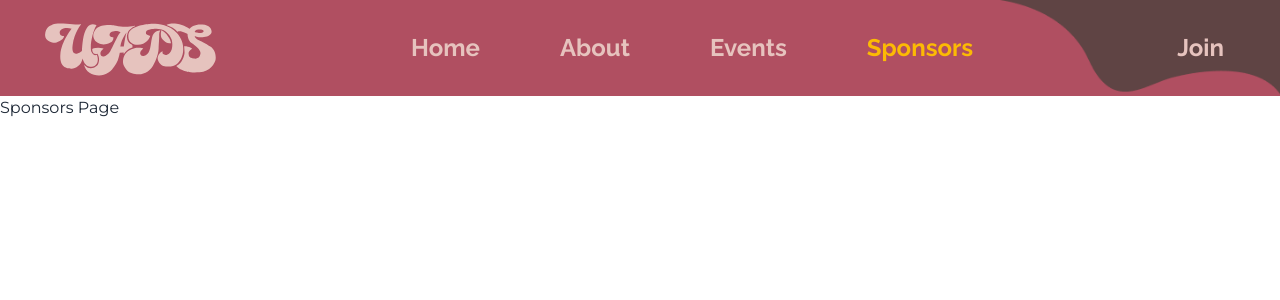
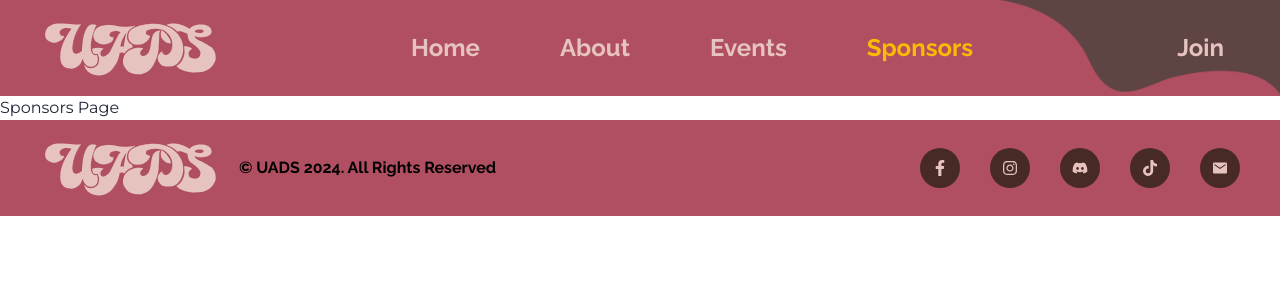
Before and after one commit to UoaWDCC/uads-member-app-v2, a React (Vite) app in the folder web/: page /sponsors in a window 1280 px wide. Shown: the top 300 px of the page. Built offline with nearby package versions, Linux system fonts and the light colour scheme.

Commit message:
UADS-62 feat: Added footer to all pages

```diff
--- a/web/src/pages/About.tsx
+++ b/web/src/pages/About.tsx
@@ -1,10 +1,12 @@
 import Navbar from "../components/Navbar";
+import Footer from "../components/Footer";
 
 export default function About() {
 	return (
 		<div>
 			<Navbar />
 			<h1> About Us Page</h1>
+			<Footer />
 		</div>
 	);
 }
--- a/web/src/pages/Event.tsx
+++ b/web/src/pages/Event.tsx
@@ -1,10 +1,12 @@
 import Navbar from "../components/Navbar";
+import Footer from "../components/Footer";
 
 export default function Event() {
 	return (
 		<div>
 			<Navbar />
 			<h1> Events Page</h1>
+			<Footer />
 		</div>
 	);
 }
--- a/web/src/pages/Home.tsx
+++ b/web/src/pages/Home.tsx
@@ -1,5 +1,5 @@
 import Navbar from "../components/Navbar";
-import Footer from "@components/Footer";
+import Footer from "../components/Footer";
 
 export default function Home() {
 	return (
--- a/web/src/pages/SignUp.tsx
+++ b/web/src/pages/SignUp.tsx
@@ -1,10 +1,12 @@
 import Navbar from "../components/Navbar";
+import Footer from "../components/Footer";
 
 export default function SignUp() {
 	return (
 		<div>
 			<Navbar />
 			<h1> Sign Up Page</h1>
+			<Footer />
 		</div>
 	);
 }
--- a/web/src/pages/Sponsor.tsx
+++ b/web/src/pages/Sponsor.tsx
@@ -1,10 +1,12 @@
 import Navbar from "../components/Navbar";
+import Footer from "../components/Footer";
 
 export default function Sponsor() {
 	return (
 		<div>
 			<Navbar />
 			<h1> Sponsors Page</h1>
+			<Footer />
 		</div>
 	);
 }
```
